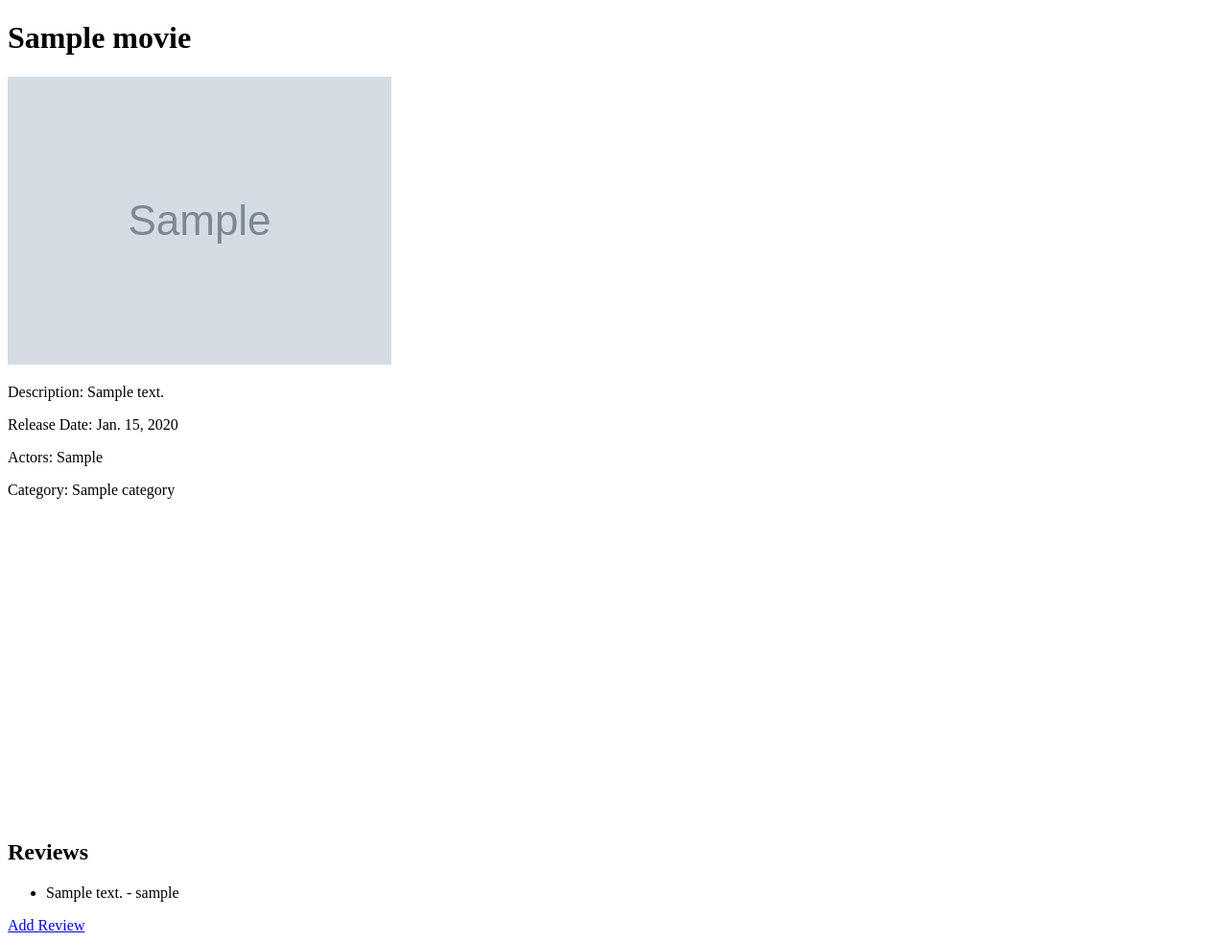
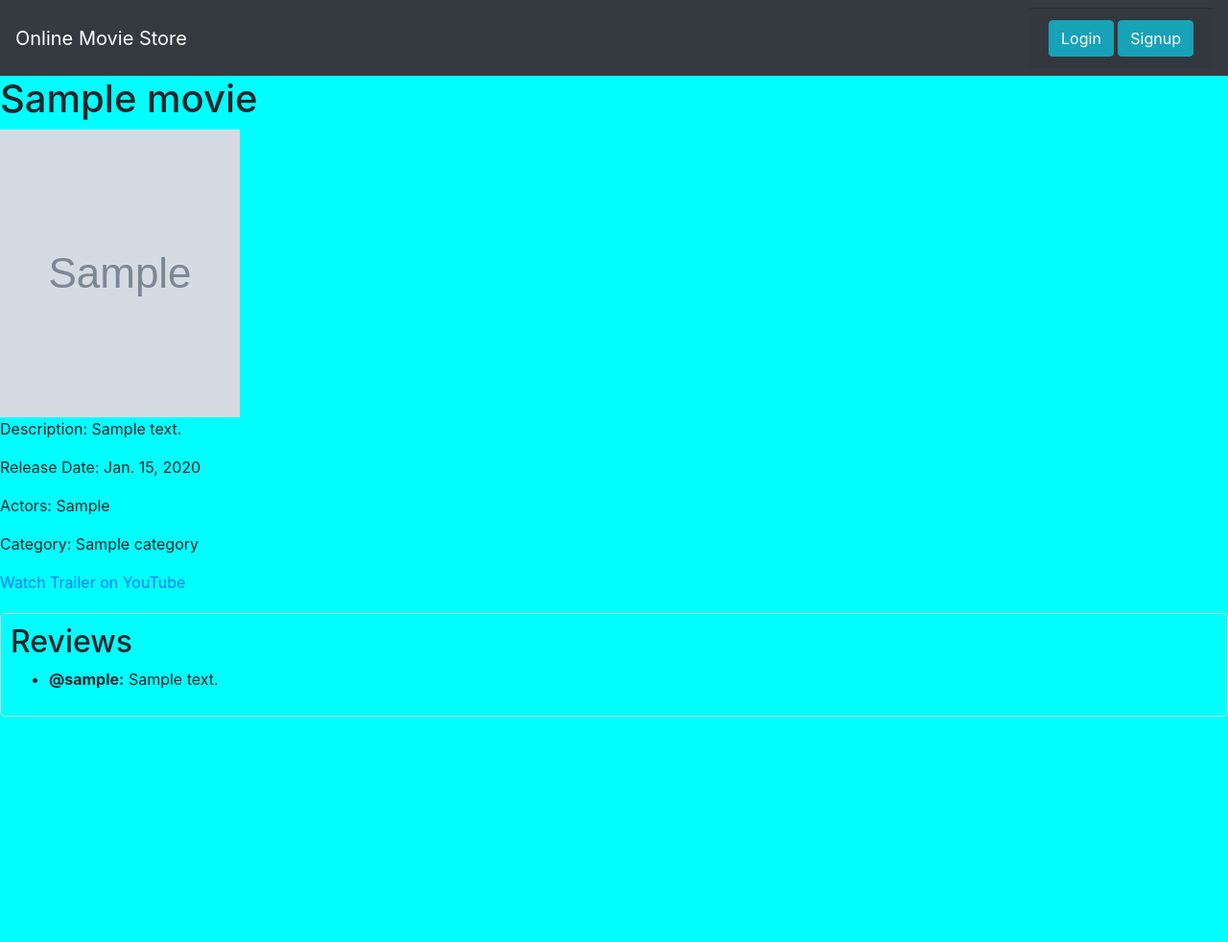
Before and after one commit to BHARATH0252/MovieProject, a Django app: page /movie/1/ in a window 1280 px wide. Shown: the whole page at 96% size. After the commit the page ends 747 px from the top, so only its background shows below. Run offline with Django 5.2, Linux system fonts and the light colour scheme; tables that the repository leaves empty hold one stand-in row (values such as "Sample post"); grey boxes marked "Sample" are stand-in pictures.

Commit message:
Review Base

```diff
--- a/movieproject/movieapp/models.py
+++ b/movieproject/movieapp/models.py
@@ -1,6 +1,7 @@
 
 from django.db import models
 from django.contrib.auth.models import User
+
 
 class Category(models.Model):
     name = models.CharField(max_length=100)
@@ -8,9 +9,10 @@ class Category(models.Model):
     def __str__(self):
         return self.name
 
+
 class Movie(models.Model):
     title = models.CharField(max_length=255)
-    poster = models.ImageField(upload_to='posters/')
+    poster = models.ImageField(upload_to='media/posters/')
     description = models.TextField()
     release_date = models.DateField()
     actors = models.CharField(max_length=255)
@@ -18,8 +20,13 @@ class Movie(models.Model):
     trailer_link = models.URLField()
     added_by = models.ForeignKey(User, on_delete=models.CASCADE)
 
+    class Meta:
+        # Define the default ordering for queries
+        ordering = ['title']
+
     def __str__(self):
         return self.title
+
 
 class Review(models.Model):
     movie = models.ForeignKey(Movie, on_delete=models.CASCADE)
--- a/movieproject/movieapp/urls.py
+++ b/movieproject/movieapp/urls.py
@@ -5,7 +5,6 @@ app_name = 'movieapp'
 
 urlpatterns = [
     path('', views.index, name='index'),
-    # path('', views.movie_list, name='movie_list'),
     path('movie/<int:movie_id>/', views.movie_detail, name='movie_detail'),
     path('movie/add/', views.add_movie, name='add_movie'),
     path('movie/<int:movie_id>/review/', views.add_review, name='add_review'),
@@ -13,4 +12,5 @@ urlpatterns = [
     path('login/', views.user_login, name='user_login'),
     path('logout/', views.user_logout, name='user_logout'),
     path('dashboard/<str:username>/', views.dashboard, name='dashboard'),
+    path('profile/', views.view_profile, name='view_profile'),
 ]
--- a/movieproject/movieapp/views.py
+++ b/movieproject/movieapp/views.py
@@ -3,10 +3,9 @@ from django.contrib.auth.decorators import login_required
 from django.contrib import messages
 from .models import Movie, Review
 from movieapp.forms import MovieForm, ReviewForm
-from django.shortcuts import render
 from .forms import UserRegistrationForm
 from django.contrib.auth.forms import AuthenticationForm
-from django.contrib.auth import login,logout
+from django.contrib.auth import login, logout
 
 
 # def movie_list(request):
@@ -14,16 +13,23 @@ from django.contrib.auth import login,logout
 #     return render(request, 'movies/movie_list.html', {'movies': movies})
 
 def index(request):
-    movie=Movie.objects.all()
-    context={
-        'movie_list':movie
-    }
-    return render(request,'index.html',context)
+    movie_list = Movie.objects.all()
+    # Pass the movie_list to the template for rendering
+    return render(request, 'index.html', {'movie_list': movie_list})
+
 
 def movie_detail(request, movie_id):
     movie = get_object_or_404(Movie, id=movie_id)
     reviews = Review.objects.filter(movie=movie)
     return render(request, 'movies/movie_detail.html', {'movie': movie, 'reviews': reviews})
+
+
+def movie_list_view(request):
+    # Retrieve a list of movie objects from the database
+    movie_list = Movie.objects.all()
+    # Pass the movie_list to the template for rendering
+    return render(request, 'index.html', {'movie_list': movie_list})
+
 
 @login_required
 def add_movie(request):
@@ -39,20 +45,27 @@ def add_movie(request):
         form = MovieForm()
     return render(request, 'movies/add_movie.html', {'form': form})
 
+
 @login_required
 def add_review(request, movie_id):
     movie = get_object_or_404(Movie, id=movie_id)
     if request.method == 'POST':
         form = ReviewForm(request.POST)
         if form.is_valid():
-            review = form.save(commit=False)
-            review.movie = movie
-            review.user = request.user
-            review.save()
-            messages.success(request, 'Review added successfully!')
-            return redirect('movie_detail', movie_id=movie_id)
+            if request.user.is_authenticated:  # Ensure user is authenticated
+                review = form.save(commit=False)
+                review.movie = movie
+                review.user = request.user
+                review.save()
+                messages.success(request, 'Review added successfully!')
+                return redirect('movie_detail', movie_id=movie_id)
+            else:
+                messages.error(request, 'You need to be logged in to add a review.')
+        else:
+            messages.error(request, 'Form validation failed.')
     else:
         form = ReviewForm()
+
     return render(request, 'movies/add_review.html', {'form': form, 'movie': movie})
 
 
@@ -69,6 +82,7 @@ def user_register(request):
         form = UserRegistrationForm()
     return render(request, 'register.html', {'form': form})
 
+
 def user_login(request):
     if request.method == 'POST':
         form = AuthenticationForm(request, request.POST)
@@ -81,22 +95,28 @@ def user_login(request):
         form = AuthenticationForm()
     return render(request, 'login.html', {'form': form})
 
+
 def user_logout(request):
     logout(request)
     return redirect('movieapp:index')
 
+
 @login_required
-def dashboard(request,username):
-    #username = request.user.username
+def dashboard(request, username):
     if request.method == 'POST':
         form = MovieForm(request.POST)
         if form.is_valid():
             movie = form.save(commit=False)
-            movie.user = request.user  # Assign the logged-in user to the movie
+            movie.added_by = request.user  # Assign the logged-in user to the movie
             movie.save()
-            return redirect('movieapp:dashboard')
+            return redirect('movieapp:dashboard', username=username)
     else:
         form = MovieForm()
+    movies = Movie.objects.filter(added_by__username=username)
+    return render(request, 'dashboard.html', {'form': form, 'movies': movies, 'username': username})
 
-    movies = Movie.objects.all()
-    return render(request, 'dashboard.html', {'form': form, 'movies': movies, 'username': username})
+
+@login_required
+def view_profile(request):
+    # Logic to fetch and display user profile information
+    return render(request, 'profile.html')
--- a/movieproject/movieproject/urls.py
+++ b/movieproject/movieproject/urls.py
@@ -16,8 +16,14 @@ Including another URLconf
 """
 from django.contrib import admin
 from django.urls import path,include
+from django.conf.urls.static import static
+from django.conf import settings
 
 urlpatterns = [
     path('admin/', admin.site.urls),
     path('', include('movieapp.urls')),
 ]
+
+if settings.DEBUG:
+    urlpatterns += static(settings.STATIC_URL,document_root=settings.STATIC_ROOT)
+    urlpatterns += static(settings.MEDIA_URL,document_root=settings.MEDIA_ROOT)
--- /dev/null
+++ b/movieproject/static/style.css
@@ -0,0 +1,9 @@
+body{
+    background-color: aqua;
+}
+.reviews-box {
+    border: 1px solid #ccc;
+    padding: 10px;
+    margin-top: 20px;
+    border-radius: 5px;
+}
--- a/movieproject/templates/base.html
+++ b/movieproject/templates/base.html
@@ -19,7 +19,7 @@
             <span class="text-white">Welcome, {{ user.username }}</span>
             <a href="{% url 'movieapp:user_logout' %}" class="btn btn-info ml-2">Logout</a>
         {% else %}
-            <a href="{% url 'movieapp:user_login' %}" class="btn btn-info">Login</a>
+            <a href="{% url 'movieapp:user_login' %}?next={{ request.path }}" class="btn btn-info">Login</a>
             <a href="{% url 'movieapp:user_register' %}" class="btn btn-info">Signup</a>
          {% endif %}
     </div>
--- a/movieproject/templates/movies/movie_detail.html
+++ b/movieproject/templates/movies/movie_detail.html
@@ -1,24 +1,40 @@
-<!DOCTYPE html>
-<html lang="en">
-<head>
-    <meta charset="UTF-8">
-    <meta name="viewport" content="width=device-width, initial-scale=1.0">
-    <title>{{ movie.title }}</title>
-</head>
-<body>
+{%  extends 'base.html' %}
+{% block body %}
+<style>
+  .card-container {
+    margin: 10px;
+    min-height: 350px;
+     display: flex;
+    flex-direction: column;
+  }
+  .card-body {
+    flex-grow: 1;
+  }
+</style>
     <h1>{{ movie.title }}</h1>
-    <img src="{{ movie.poster.url }}" alt="{{ movie.title }} Poster">
+    <img src="{{ movie.poster.url }}" alt="{{ movie.title }} Poster" height="300px" width="250px">
+
     <p>Description: {{ movie.description }}</p>
     <p>Release Date: {{ movie.release_date }}</p>
     <p>Actors: {{ movie.actors }}</p>
     <p>Category: {{ movie.category }}</p>
-    <iframe width="560" height="315" src="{{ movie.trailer_link }}" frameborder="0" allowfullscreen></iframe>
-    <h2>Reviews</h2>
-    <ul>
-        {% for review in reviews %}
-            <li>{{ review.text }} - {{ review.user.username }}</li>
-        {% endfor %}
-    </ul>
-    <a href="{% url 'add_review' movie.id %}">Add Review</a>
-</body>
-</html>
+    <a href="{{ movie.trailer_link }}" target="_blank">Watch Trailer on YouTube</a>
+
+   <div class="reviews-box">
+        <h2>Reviews</h2>
+        <ul>
+            {% for review in movie.review_set.all %}
+                <li>
+                    <strong>@{{ review.user.username }}:</strong> {{ review.text }}
+                </li>
+            {% empty %}
+                <li>No reviews yet.</li>
+            {% endfor %}
+        </ul>
+    </div>
+     {% if user.is_authenticated %}
+        <a href="{% url 'movieapp:add_review' movie.id %}">Add Review</a>
+    {% endif %}
+
+
+{% endblock %}
```
Also changed, not shown: movieproject/movieproject/settings.py (+7 -2 lines), movieproject/templates/dashboard.html (+37 -10 lines), movieproject/templates/index.html (+5 -5 lines), movieproject/templates/movies/add_movie.html (+3 -10 lines), movieproject/templates/movies/add_review.html (added, +10 -0 lines), movieproject/media/media/posters/Joker.jpg (added), movieproject/media/media/posters/Kaithi.jpg (added), movieproject/media/media/posters/Vikram.jpg (added), movieproject/media/posters/WhatsApp_Image_2024-05-01_at_21.36.15.jpeg (added), movieproject/media/posters/kaithi.jfif (added), movieproject/media/posters/kaithi_TEK7QSr.jfif (added), movieproject/movieapp/migrations/0002_alter_movie_options_alter_movie_poster.py (added).
